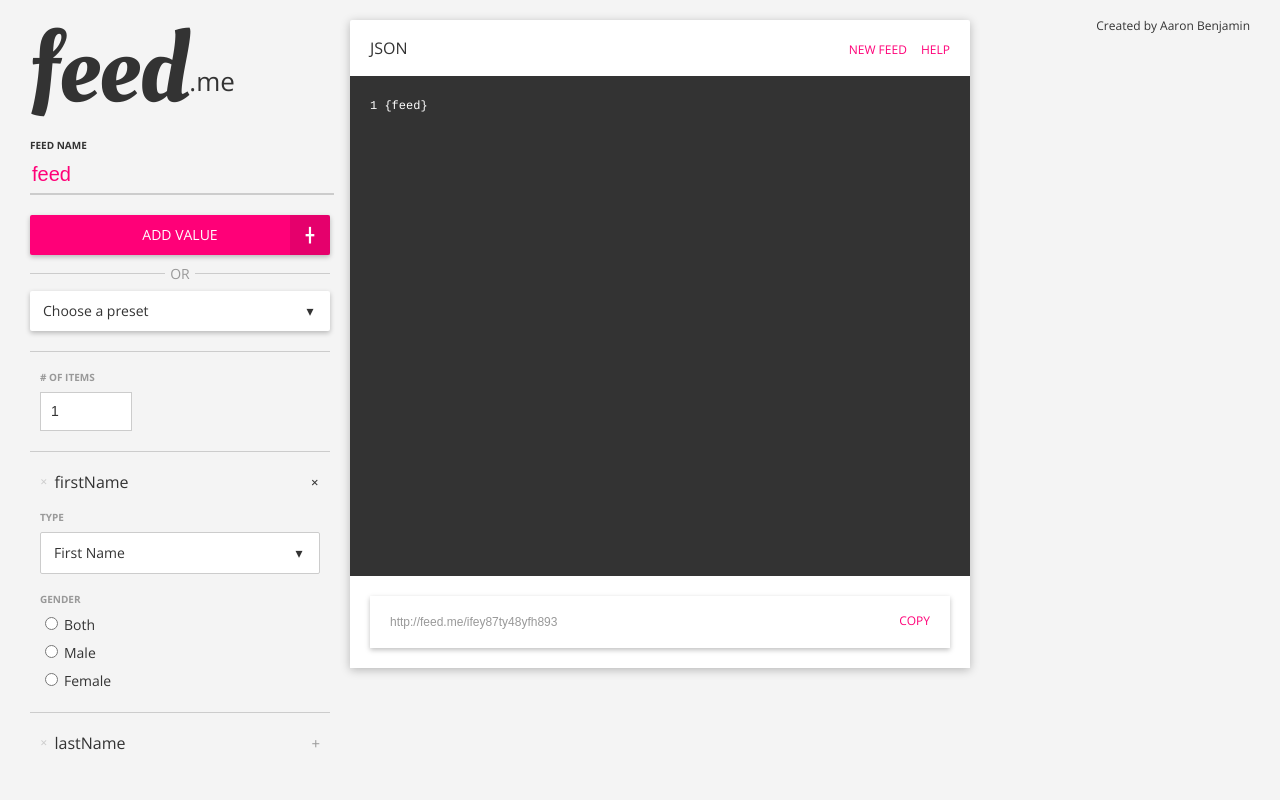
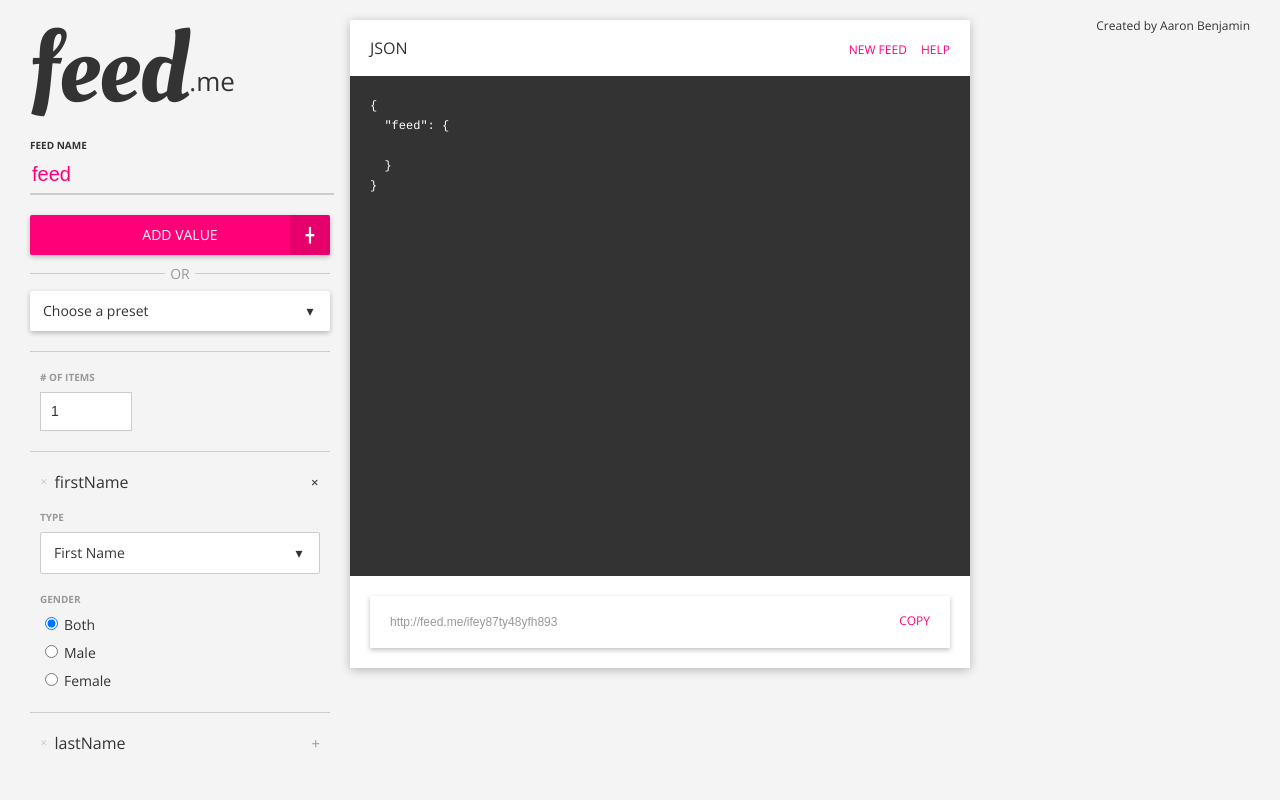
Before and after one commit to abenjamin765/feedme, a plain HTML site: page index.html in a window 1280 px wide. Drawn offline with nearby package versions, Linux system fonts and the light colour scheme.

Commit message:
Some small updates
+- Changed the minification from /min to .min.js in the same folder
(/js)
++ added checked to the radio button (“both”)

```diff
--- a/index.html
+++ b/index.html
@@ -48,7 +48,7 @@
 						<!-- Gender	 -->
 						<span class="eyebrow">Gender</span>
 						<ul class="radio-list">
-							<li><input type="radio" name="gender" id="both"><label for="both">Both</label></li>
+							<li><input type="radio" name="gender" id="both" checked><label for="both">Both</label></li>
 							<li><input type="radio" name="gender" id="male"><label for="male">Male</label></li>
 							<li><input type="radio" name="gender" id="female"><label for="female">Female</label></li>
 						</ul>
@@ -87,7 +87,7 @@
 				</nav>
 			</div>
 			<pre class="slab">
-				<code>1 {feed}</code>
+				<code>{<br>&nbsp;&nbsp;"feed": {<br><br>&nbsp;&nbsp;}<br>}</code>
 			</pre>
 			<div class="path">
 				<input type="text" id="path--field" value="http://feed.me/ifey87ty48yfh893">
--- a/js/feedme.js
+++ b/js/feedme.js
@@ -1 +1 @@
-// feedme.js
+// feedme.js - All main javascript & jQuery happens here
```
Also changed, not shown: js/feedme-min.js (added), js/min/feedme-min.js (deleted), 1 other file.
